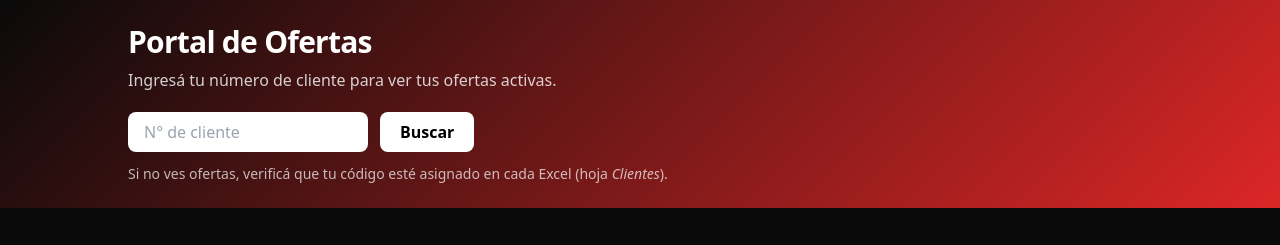
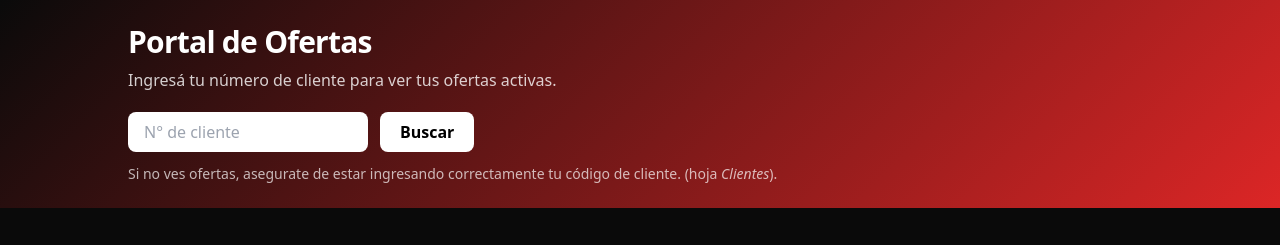
Before and after one commit to JPAKD92/portalofertasmm, a plain HTML site: page index.html in a window 1280 px wide. Drawn offline with nearby package versions, Linux system fonts and the light colour scheme; a script that the page names is missing.

Commit message:
Update index.html

```diff
--- a/index.html
+++ b/index.html
@@ -34,7 +34,7 @@
           <input id="clienteInput" type="number" placeholder="N° de cliente" class="focus-ring w-48 md:w-60 px-4 py-2 rounded-lg text-black" />
           <button id="buscarBtn" class="bg-white text-black font-semibold px-5 py-2 rounded-lg hover:bg-white/90">Buscar</button>
         </div>
-        <p class="text-sm text-white/70 mt-1">Si no ves ofertas, verificá que tu código esté asignado en cada Excel (hoja <span class="italic">Clientes</span>).</p>
+        <p class="text-sm text-white/70 mt-1">Si no ves ofertas, asegurate de estar ingresando correctamente tu código de cliente. (hoja <span class="italic">Clientes</span>).</p>
       </div>
     </header>
 
```
